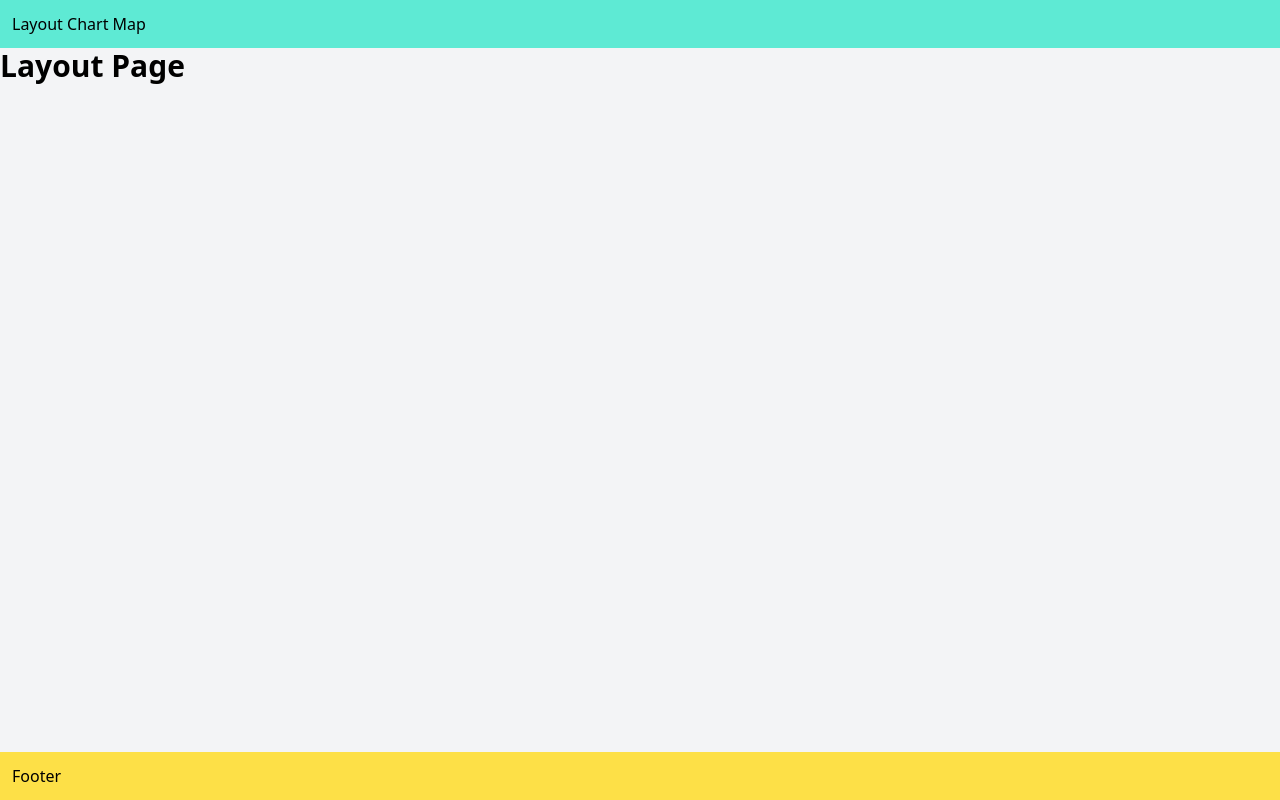
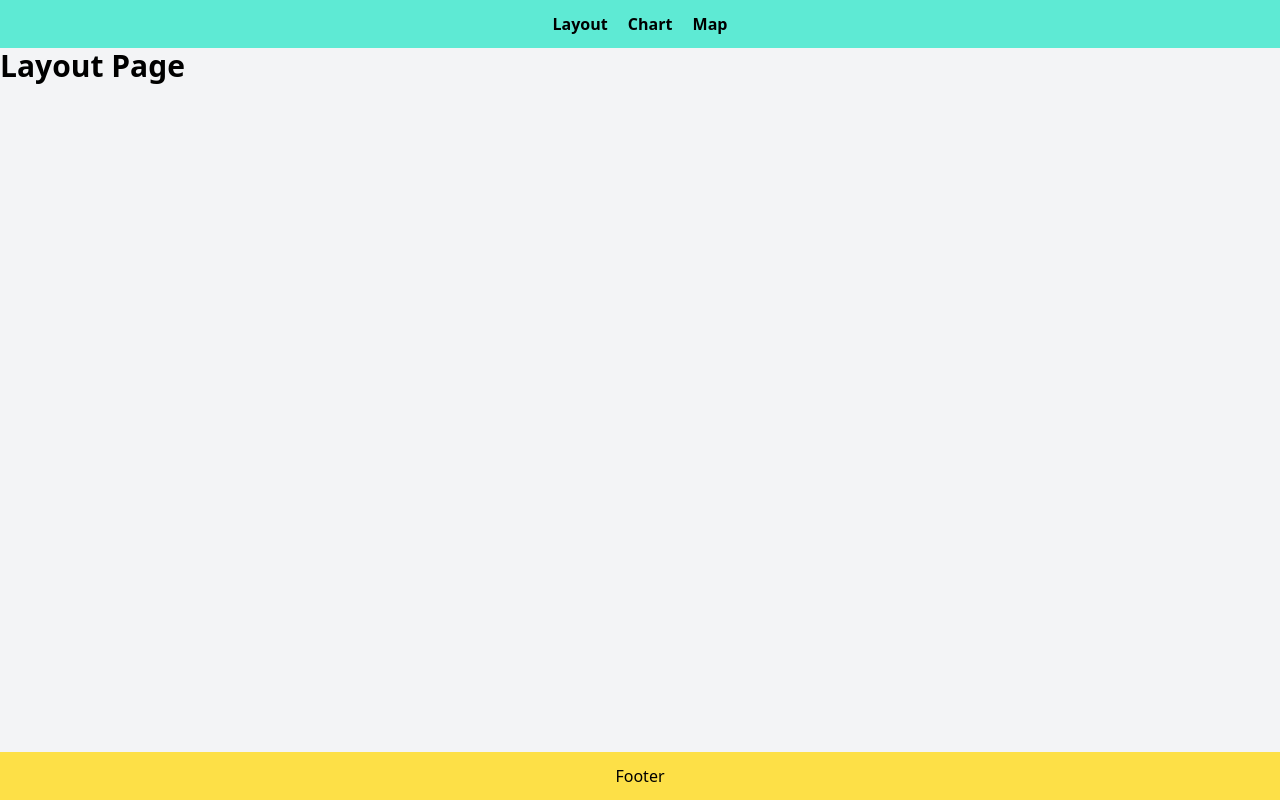
Before and after one commit to ahsanarique/svelte-practice, a SvelteKit app: page / in a window 1280 px wide. Built offline with nearby package versions, Linux system fonts and the light colour scheme.

Commit message:
components

```diff
--- /dev/null
+++ b/src/components/chart/ChartComponent.svelte
@@ -0,0 +1,3 @@
+<section class="chart-page">
+    <h1>Chart Page</h1>
+</section>
--- /dev/null
+++ b/src/components/layout/LayoutComponent.svelte
@@ -0,0 +1,3 @@
+<section class="layout-page">
+    <h1 class="text-3xl font-bold">Layout Page</h1>
+  </section>
--- /dev/null
+++ b/src/components/map/MapComponent.svelte
@@ -0,0 +1,3 @@
+<section class="map-page">
+    <h1>Map Page</h1>
+</section>
--- a/src/routes/+layout.svelte
+++ b/src/routes/+layout.svelte
@@ -3,18 +3,23 @@
 </script>
 
 <header>
-    <nav class="p-3 bg-teal-300">
-        <a href="/">Layout</a>
-        <a href="/Chart">Chart</a>
-        <a href="/Map">Map</a>
-    </nav>
+  <nav class="p-3 bg-teal-300 text-center">
+    <a href="/" class="px-2 font-bold hover:underline">Layout</a>
+    <a href="/Chart" class="px-2 font-bold hover:underline">Chart</a>
+    <a href="/Map" class="px-2 font-bold hover:underline">Map</a>
+  </nav>
 </header>
 
 <main>
-    <slot />
+  <slot />
 </main>
 
+<footer>
+  <h6 class="p-3 bg-yellow-300 text-center">Footer</h6>
+</footer>
 
-<footer>
-    <h6 class="p-3 bg-yellow-300">Footer</h6>
-</footer>
+<style lang="postcss">
+  :global(html) {
+    background-color: theme(colors.gray.100);
+  }
+</style>
--- a/src/routes/+page.svelte
+++ b/src/routes/+page.svelte
@@ -1,8 +1,5 @@
-<h1 class="text-3xl font-bold">Layout Page</h1>
+<script>
+  import LayoutComponent from "../components/layout/LayoutComponent.svelte";
+</script>
 
-
-<style lang="postcss">
-  :global(html) {
-    background-color: theme(colors.gray.100);
-  }
-</style>
+<LayoutComponent />
--- a/src/routes/Chart/+page.svelte
+++ b/src/routes/Chart/+page.svelte
@@ -1 +1,5 @@
-<h1>Chart Page</h1>
+<script>
+    import ChartComponent from "../../components/chart/ChartComponent.svelte";
+</script>
+
+<ChartComponent />
--- a/src/routes/Map/+page.svelte
+++ b/src/routes/Map/+page.svelte
@@ -1 +1,5 @@
-<h1>Map Page</h1>
+<script>
+    import MapComponent from "../../components/map/MapComponent.svelte";
+</script>
+
+<MapComponent />
```
